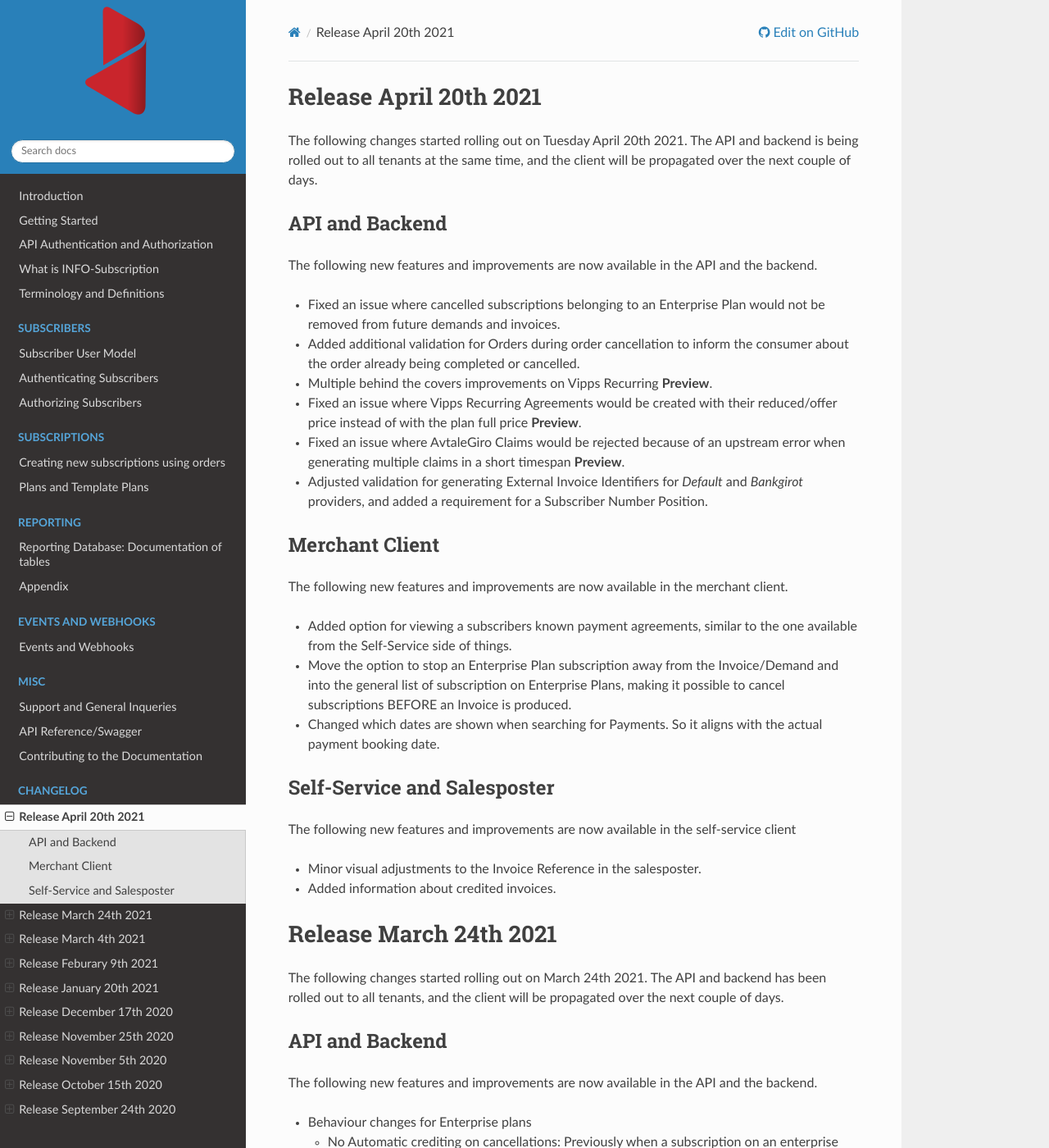
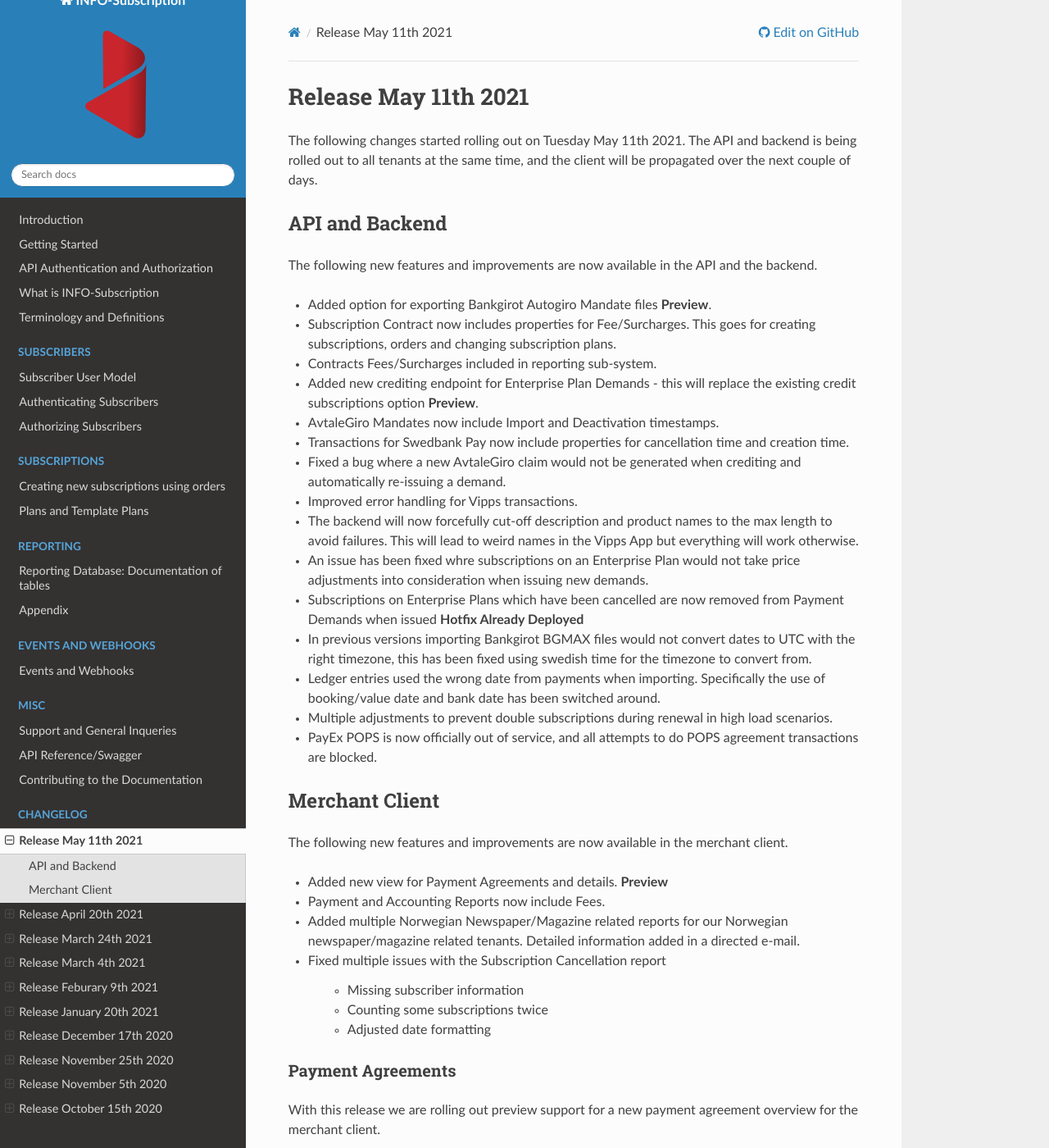
Before and after one commit to infosoftas/info-subscription-doc, a Sphinx documentation site: the page built from source/changelog/changelog.rst, in a window 1280 px wide and 1400 px high. Shown: the whole window at 82% size. Built offline with Sphinx 7.4.7 and the Read the Docs theme 2.0.0, drawn with Linux system fonts in a browser that asks for light colours; formulas are drawn with MathJax 3; some of the changed text lies outside the part shown.

Commit message:
Added changelog for 89 (#34)
* Added changelog for 89

Co-authored-by: Esben Bach <esbbach@infosoft.no>

```diff
--- a/source/changelog/changelog.rst
+++ b/source/changelog/changelog.rst
@@ -1,3 +1,4 @@
+.. include:: r89.inc
 .. include:: r88.inc
 .. include:: r87.inc
 .. include:: r86.inc
@@ -7,4 +8,3 @@
 .. include:: r82.inc
 .. include:: r81.inc
 .. include:: r80.inc
-.. include:: r79.inc
--- /dev/null
+++ b/source/changelog/r89.inc
@@ -0,0 +1,81 @@
+.. _changelog-r89:
+
+*************************
+Release May 11th 2021
+*************************
+The following changes started rolling out on Tuesday May 11th 2021.
+The API and backend is being rolled out to all tenants at the same time, and the client will be propagated over the next couple of days.
+
+API and Backend
+===============
+The following new features and improvements are now available in the API and the backend.
+
+* Added option for exporting Bankgirot Autogiro Mandate files **Preview**.
+* Subscription Contract now includes properties for Fee/Surcharges. This goes for creating subscriptions, orders and changing subscription plans.
+* Contracts Fees/Surcharges included in reporting sub-system.
+* Added new crediting endpoint for Enterprise Plan Demands - this will replace the existing credit subscriptions option **Preview**.
+* AvtaleGiro Mandates now include Import and Deactivation timestamps.
+* Transactions for Swedbank Pay now include properties for cancellation time and creation time.
+* Fixed a bug where a new AvtaleGiro claim would not be generated when crediting and automatically re-issuing a demand.
+* Improved error handling for Vipps transactions.
+* The backend will now forcefully cut-off description and product names to the max length to avoid failures. This will lead to weird names in the Vipps App but everything will work otherwise.
+* An issue has been fixed whre subscriptions on an Enterprise Plan would not take price adjustments into consideration when issuing new demands.
+* Subscriptions on Enterprise Plans which have been cancelled are now removed from Payment Demands when issued **Hotfix Already Deployed**
+* In previous versions importing Bankgirot BGMAX files would not convert dates to UTC with the right timezone, this has been fixed using swedish time for the timezone to convert from.
+* Ledger entries used the wrong date from payments when importing. Specifically the use of booking/value date and bank date has been switched around.
+* Multiple adjustments to prevent double subscriptions during renewal in high load scenarios.
+* PayEx POPS is now officially out of service, and all attempts to do POPS agreement transactions are blocked.
+
+
+Merchant Client
+===============
+The following new features and improvements are now available in the merchant client.
+
+* Added new view for Payment Agreements and details. **Preview**
+* Payment and Accounting Reports now include Fees.
+* Added multiple Norwegian Newspaper/Magazine related reports for our Norwegian newspaper/magazine related tenants. Detailed information added in a directed e-mail.
+* Fixed multiple issues with the Subscription Cancellation report
+
+    * Missing subscriber information
+    * Counting some subscriptions twice
+    * Adjusted date formatting
+
+Payment Agreements
+------------------
+With this release we are rolling out preview support for a new payment agreement overview for the merchant client.
+
+Using this view it is now possible to get an overview of all the payment agreements registered on a given subscriber.
+It is also possible to create a new Invoice agreement if required.
+
+A detailed view is available for each agreement making it possible to view the details of that agreement.
+The information available varies from provider to provider.
+
+* Swedbank Pay
+
+  * Card Brand (Visa, Mastercard, American Express etc)
+  * Card Mask
+  * Expiration time
+
+* AvtaleGiro
+
+  * Account Number
+  * Mandate KID as provided by MasterCardPaymentServices
+  * Bank Notification
+  * Active/InActive
+  * Imported
+  * Cancelled
+
+* Vipps
+
+  * Account Name (Which of the configured accounts is the agreement related to)
+  * Vipps Agreement Id as provided by Vipps.
+  * Phone Number
+  * Status
+
+Also available with the details is a list of transactions registered on the given agreement.
+Transactions represents the payment requests sent to the provider, and will often include a reference that can be used with the provider for identification purposes.
+Similar to the agreements, the transaction details differs between providers.
+
+This feature is currently in preview. Contact our support to be included in the preview.
+
+Moving forward new provider integrations will be included in this overview, and we will work on improving the level of detail and workflow.
```
